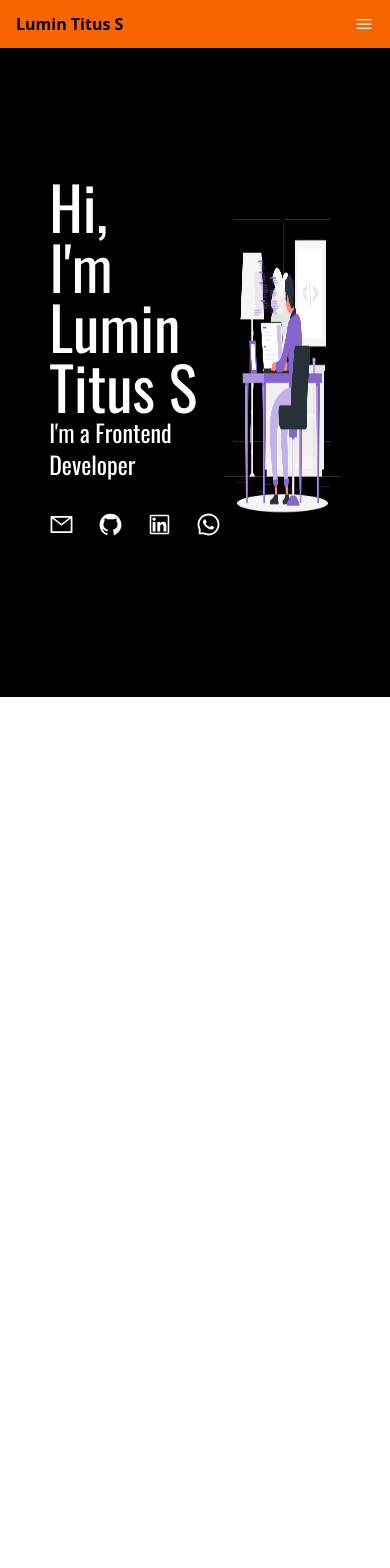
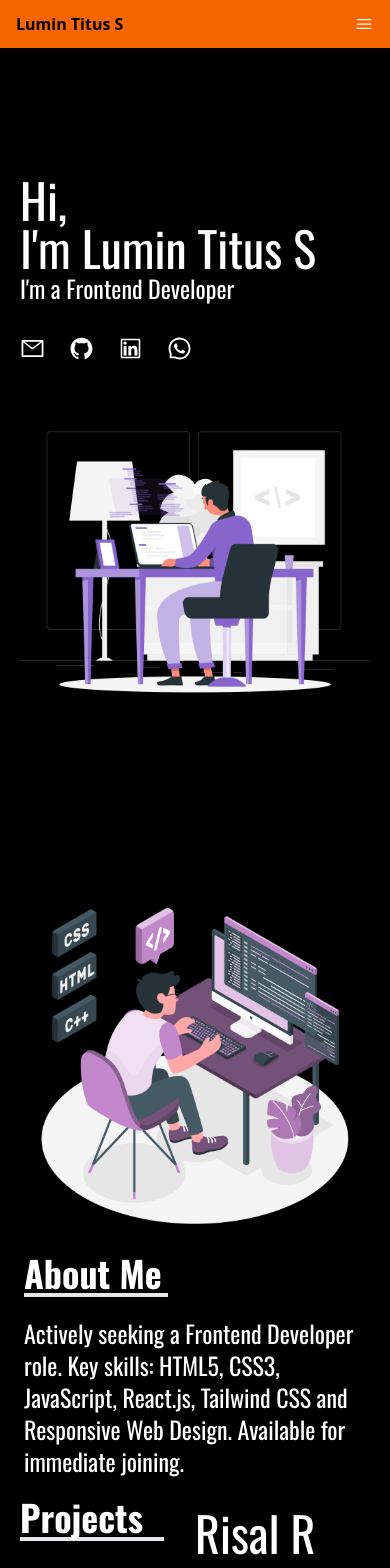
Before and after one commit to Lumintitus/luminportfolio, a React (Create React App) app: page / in a window 390 px wide. Shown: the top 1568 px of the page. Before the commit the page ends 844 px from the top, so only its background shows below. Built offline with nearby package versions, Linux system fonts and the light colour scheme; a web font is replaced by a local one.

Commit message:
Implement code structure updates and remove redundant sections

```diff
--- a/src/App.js
+++ b/src/App.js
@@ -1,11 +1,16 @@
 import './App.css';
+import About from './Components/About';
 import Header from './Components/Header'
 import Hero from './Components/Hero'
+import about from './Components/About'
+import Projects from './Components/Projects';
 function App() {
   return (
     <div className="App">
       <Header />
       <Hero/>
+      <About/>
+      <Projects/>
     </div>
   );
 }
--- /dev/null
+++ b/src/Components/About.js
@@ -0,0 +1,17 @@
+import about from "../images/Programming-amico.png"
+export default function About() {
+    return (
+        <section className="flex flex-col md:flex-row bg-secondary text-white font-hero-font px-6">
+            <div className="md:w-1/2 py-5">
+                <img src={about} />
+            </div>
+            <div className="md:w-1/2 flex justify-center ">
+                <div className="flex flex-col justify-center">
+                    <h1 className="text-4xl border-b-4 mb-5 font-bold w-[9rem]">About Me</h1>
+                    <p className="text-2xl">Actively seeking a Frontend Developer role. Key skills: HTML5, CSS3, JavaScript, React.js, Tailwind CSS and Responsive Web Design. Available for immediate joining.</p>
+                </div>
+
+            </div>
+        </section>
+    )
+}
--- a/src/Components/Hero.js
+++ b/src/Components/Hero.js
@@ -4,9 +4,9 @@ import { AiOutlineGithub,AiOutlineLinkedin,AiOutlineWhatsApp,AiOutlineMail , } f
 
 export default function Hero() {
     return (
-        <session className="flex px-5 py-32 bg-secondary justify-center">
-            <div className='w-1/2 flex flex-col'>
-                <h1 className=' text-white text-6xl font-hero-font'>Hi,
+        <session className="flex md:flex-row flex-col px-5 py-32 bg-secondary justify-center">
+            <div className='md:w-1/2 flex flex-col'>
+                <h1 className=' text-white text-5xl font-hero-font'>Hi,
                 <br /> I'm Lumin Titus S
                 <p className='text-2xl'>I'm a Frontend Developer</p>
                 </h1>
@@ -18,7 +18,7 @@ export default function Hero() {
 
                 </div>
             </div>
-       <img className='w-1/3' src={heroimg} />
+       <img className='md:w-1/3' src={heroimg} />
         </session>
     )
 }
--- /dev/null
+++ b/src/Components/Projects.js
@@ -0,0 +1,12 @@
+export default function Projects() {
+    return (
+        <section className="flex px-5 py-5 justify-center  font-hero-font bg-secondary text-white text-[3rem]">
+            <div className="w-1/2">
+                <h1 className="text-4xl border-b-4 mb-5 font-bold w-[9rem]">Projects</h1>
+            </div>
+            <div className="w-1/2 ">
+                <h1>Risal R</h1>
+            </div>
+        </section>
+    )
+}
```
Also changed, not shown: src/images/Programming-amico.png (added).
